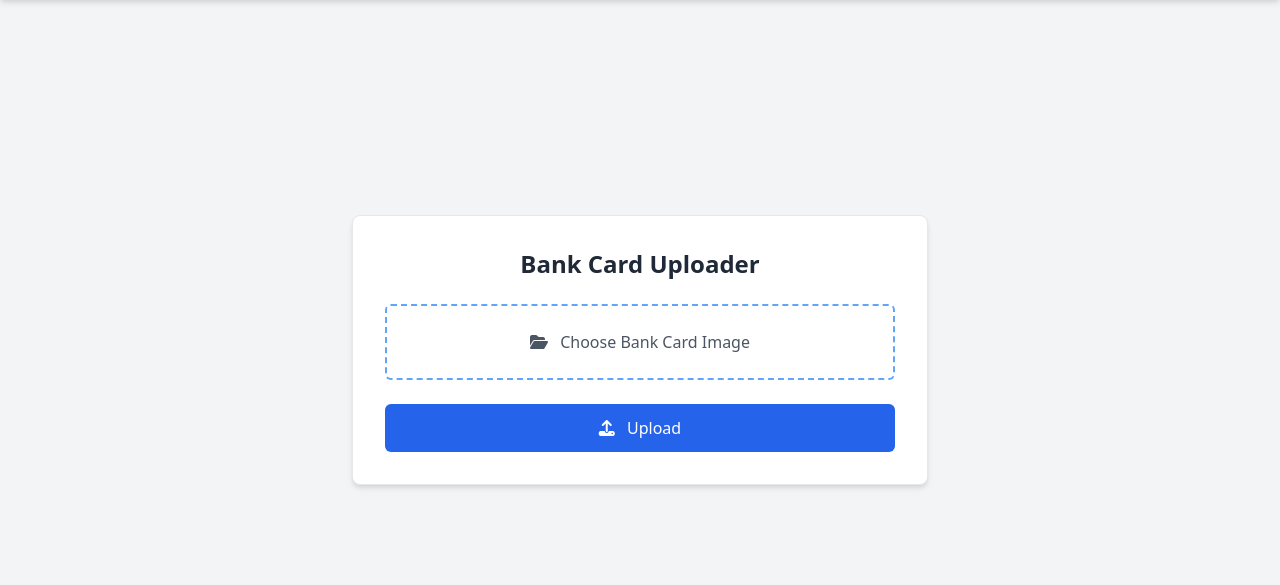
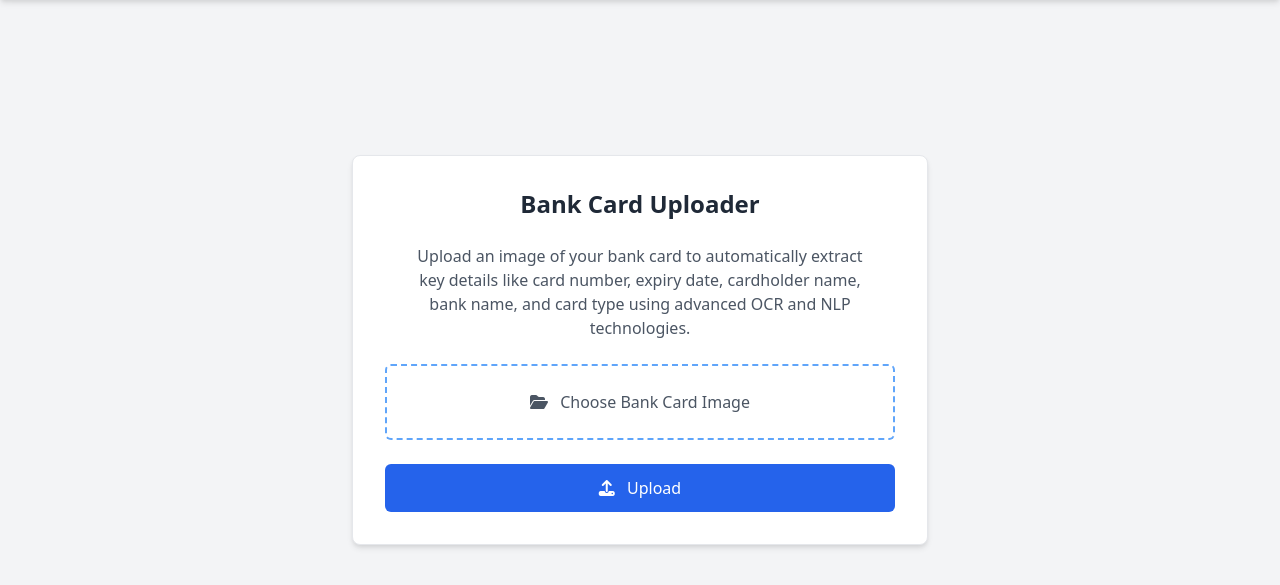
Before and after one commit to AbhinavT01/Advance_ocr_system, a Flask app: page /bank in a window 1280 px wide. Shown: the part 52-637 px from the top of the page. Run offline with Flask 3, Linux system fonts and the light colour scheme; parts of the project's set-up code (start-up, migrations or seed data) failed here and were passed over; some libraries are stand-ins or nearby versions.

Commit message:
Update bank.html

```diff
--- a/templates/bank.html
+++ b/templates/bank.html
@@ -58,6 +58,9 @@
   <main class="flex-grow flex items-center justify-center pt-28 pb-16 px-4">
     <div class="bg-white dark:bg-gray-800 border border-gray-200 dark:border-gray-700 rounded-lg shadow-md p-8 w-full max-w-xl space-y-6 text-center transition-colors">
       <h1 class="text-2xl font-bold">Bank Card Uploader</h1>
+      <p class="text-gray-600 dark:text-gray-300 text-sm sm:text-base max-w-md mx-auto">
+        Upload an image of your bank card to automatically extract key details like card number, expiry date, cardholder name, bank name, and card type using advanced OCR and NLP technologies.
+      </p>
 
       <form action="/uploadbank" method="post" enctype="multipart/form-data" class="space-y-6">
         <!-- File Upload -->
```
